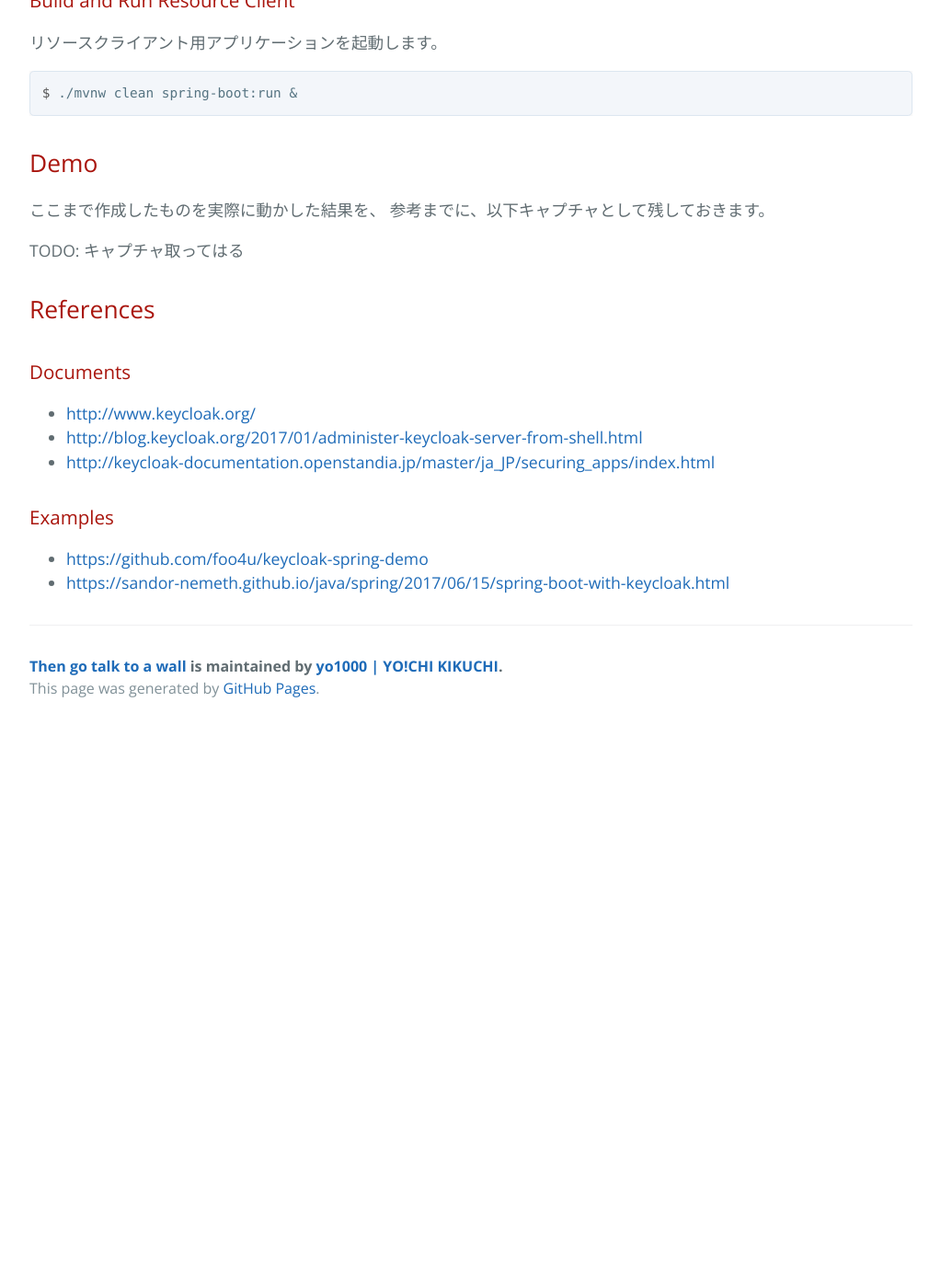
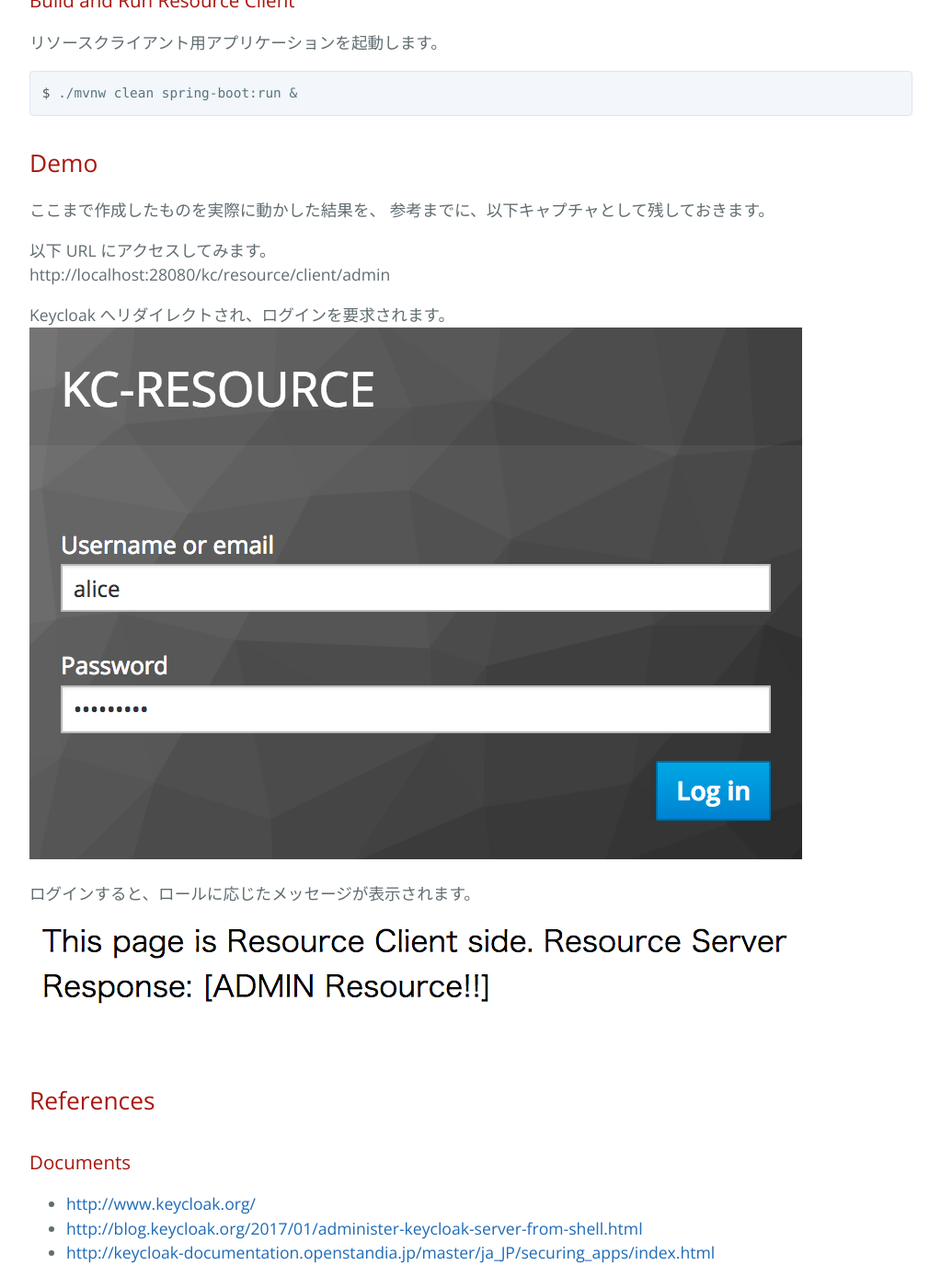
Before and after one commit to yo1000/blog.yo1000.com, a Jekyll site: the page built from _posts/2017-12-18-keycloak-example-resource-server-client.md, in a window 1280 px wide and 1400 px high, scrolled down 14780 px. Shown: the whole window at 92% size, without its empty margins (224-1247 px from the left). Built offline with Jekyll 4.4.1, drawn with Linux system fonts in a browser that asks for light colours; our own code applies the rules of GitHub Pages for plain Markdown files; before the commit the page ends 15572 px from its top, so only the background shows below that.

Commit message:
Update 2017-12-18-keycloak-example-resource-server-client.md

```diff
--- a/_posts/2017-12-18-keycloak-example-resource-server-client.md
+++ b/_posts/2017-12-18-keycloak-example-resource-server-client.md
@@ -630,7 +630,14 @@
 ここまで作成したものを実際に動かした結果を、
 参考までに、以下キャプチャとして残しておきます。
 
-TODO: キャプチャ取ってはる
+以下 URL にアクセスしてみます。<br>
+http://localhost:28080/kc/resource/client/admin
+
+Keycloak へリダイレクトされ、ログインを要求されます。
+![kc-resource-demo-1.png]({{ site.baseurl }}/img/keycloak/kc-resource-demo-1.png)
+
+ログインすると、ロールに応じたメッセージが表示されます。
+![kc-resource-demo-2.png]({{ site.baseurl }}/img/keycloak/kc-resource-demo-2.png)
 
 ## References
 
```
